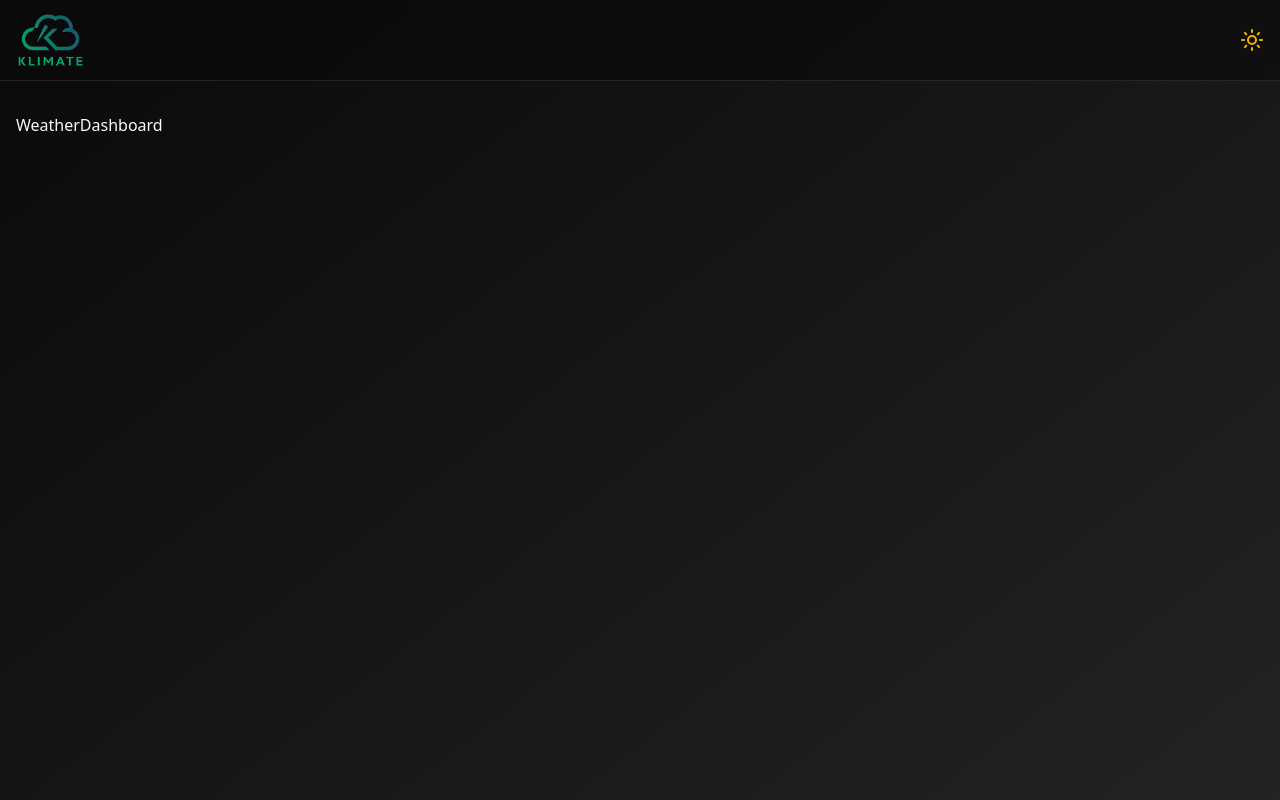
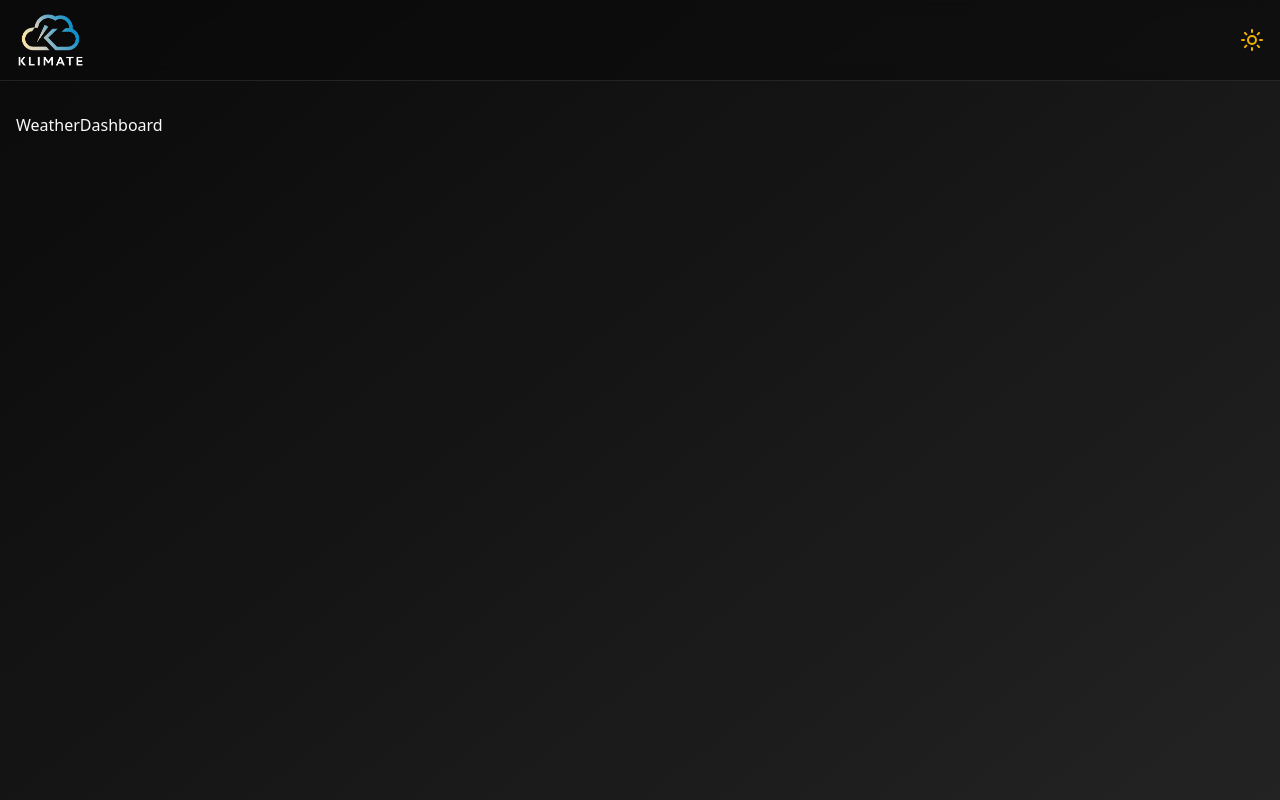
Before and after one commit to huy246302/weather-app-beginner, a React (Vite) app: page / in a window 1280 px wide. Shown: the top 800 px of the page. Built offline with nearby package versions, Linux system fonts and the light colour scheme.

Commit message:
setup-tanstack

```diff
--- a/package.json
+++ b/package.json
@@ -12,6 +12,8 @@
   "dependencies": {
     "@radix-ui/react-slot": "^1.2.3",
     "@tailwindcss/vite": "^4.1.11",
+    "@tanstack/react-query": "^5.85.0",
+    "@tanstack/react-query-devtools": "^5.85.0",
     "class-variance-authority": "^0.7.1",
     "clsx": "^2.1.1",
     "lucide-react": "^0.539.0",
--- a/src/App.tsx
+++ b/src/App.tsx
@@ -4,9 +4,14 @@ import Layout from './components/layout';
 import { ThemeProvider } from './components/context/theme-provider';
 import WeatherDashboard from './pages/weather-dashboard';
 import CityPage from './pages/city-page';
+import { QueryClient,QueryClientProvider } from '@tanstack/react-query';
+import { ReactQueryDevtools } from '@tanstack/react-query-devtools'
+
+const queryClient = new QueryClient();
 
 function App() {
   return (
+        <QueryClientProvider client={queryClient}>
           <BrowserRouter>
             <ThemeProvider defaultTheme="dark">
               <Layout>
@@ -17,6 +22,8 @@ function App() {
               </Layout>
             </ThemeProvider>
           </BrowserRouter>
+          <ReactQueryDevtools initialIsOpen={false} />
+        </QueryClientProvider>
   )
 }
 
--- a/src/components/header.tsx
+++ b/src/components/header.tsx
@@ -10,7 +10,7 @@ const Header = () => {
       <div className="container mx-auto flex h-16 items-center justify-between px-4">
           <Link to={"/"}>
           <img
-          src={isDark === "dark" ? "/logo.png" : "/logo2.png"}
+          src={isDark ? "/logo.png" : "/logo2.png"}
           alt="Weather logo"
           className="h-14"
           />
```
Also changed, not shown: 1 other file (tests, documents, lock files or other folders). Lines whose indentation alone changed are shown as unchanged.
